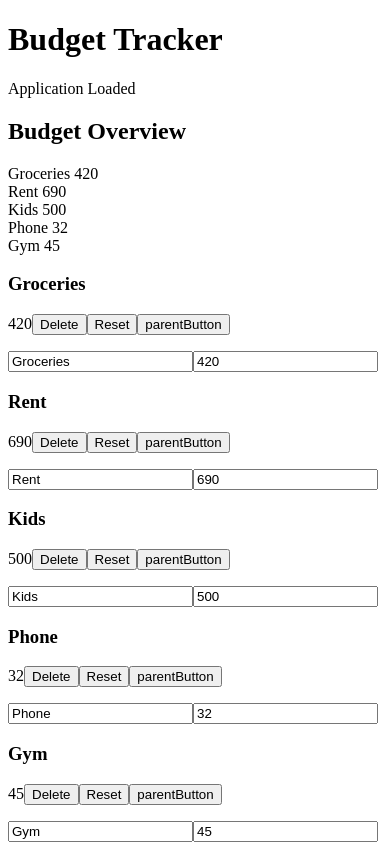
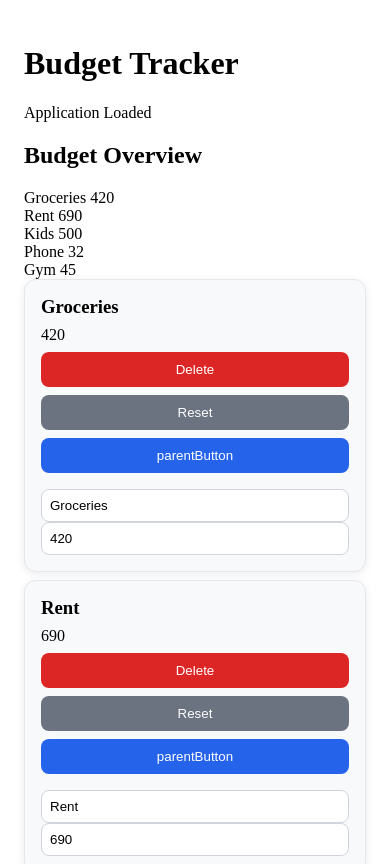
Before and after one commit to Biosaiber/app-budgetTracker, an Angular app: page / in a window 390 px wide. Shown: the top 864 px of the page. Built offline with nearby package versions, Linux system fonts and the light colour scheme.

Commit message:
style: add responsive layout and clean component styling

```diff
--- a/src/app/app.css
+++ b/src/app/app.css
@@ -0,0 +1,10 @@
+.main-container {
+  max-width: 768px;
+  margin: 0 auto;
+  padding: 16px;
+}
+.entries-grid {
+  display: grid;
+  grid-template-columns: repeat(auto-fit, minmax(250px, 1fr));
+  gap: 8px;
+}
--- a/src/app/app.html
+++ b/src/app/app.html
@@ -1,11 +1,14 @@
+<main class="main-container">
   <h1>Budget Tracker</h1>
   <p>{{status}}</p>
 
   <app-budget-overview [entries]="budgetEntries"></app-budget-overview>
 
-
+  <section class="entries-grid">
     @for (entry of budgetEntries; track entry.id) {
     <app-budget-entry [entry]="entry" (deleteEntry)="deleteEntry($event)">
       <button #projectedButton>Projected button</button>
     </app-budget-entry>
     }
+  </section>
+</main>
--- a/src/app/budget-entry-editor/budget-entry-editor.component.css
+++ b/src/app/budget-entry-editor/budget-entry-editor.component.css
@@ -0,0 +1,11 @@
+input {
+  width: 100%;
+  padding: 8px;
+  border: 1px solid #d1d5db;
+  border-radius: 8px;
+  box-sizing: border-box;
+}
+input:focus {
+  outline: none;
+  border-color: #2563eb;
+}
--- a/src/app/budget-entry/budget-entry.component.css
+++ b/src/app/budget-entry/budget-entry.component.css
@@ -0,0 +1,29 @@
+:host {
+  display: block;
+  background-color: #f8f9fa;
+  padding: 16px;
+  border: 1px solid #e5e7eb;
+  border-radius: 12px;
+  box-shadow: 0 2px 8px rgba(0, 0, 0, 0.08);
+}
+h3 {
+    margin: 0;
+}
+.entry-content {
+  display: flex;
+  flex-direction: column;
+  gap: 8px;
+}
+
+button.button-delete {
+  background-color: #dc2626;
+}
+button.button-delete:hover {
+  background-color: #b91c1c;
+}
+button.button-reset {
+  background-color: #6b7280;
+}
+button.button-reset:hover {
+  background-color: #4b5563;
+}
--- a/src/app/budget-entry/budget-entry.component.html
+++ b/src/app/budget-entry/budget-entry.component.html
@@ -1,9 +1,9 @@
 
-  <div>
+  <div class="entry-content">
     <h3>{{entry.description}}</h3>
     <span>{{entry.amount}}</span>
-    <button (click)="delete()">Delete</button>
-    <button (click)="resetEditor()">Reset</button>
+    <button class="button-delete" (click)="delete()">Delete</button>
+    <button class="button-reset" (click)="resetEditor()">Reset</button>
     <ng-content></ng-content>
   </div>
   <app-budget-entry-editor [entry]="entry"></app-budget-entry-editor>
--- a/src/app/budget-entry/budget-entry.component.ts
+++ b/src/app/budget-entry/budget-entry.component.ts
@@ -26,7 +26,6 @@ export class BudgetEntryComponent implements AfterContentInit {
   }
 
   ngAfterContentInit() {
-    console.log("ngAfterContentInit fired")
     this.extraButton.nativeElement.textContent = "parentButton"
   }
 }
--- a/src/styles.css
+++ b/src/styles.css
@@ -1 +1,13 @@
 /* You can add global styles to this file, and also import other style files */
+button {
+  padding: 10px 16px;
+  border: none;
+  border-radius: 8px;
+  background-color: #2563eb;
+  color: white;
+  cursor: pointer;
+  transition: background-color 0.2s ease;
+}
+button:hover {
+  background-color: #1d4ed8;
+}
```
Lines whose indentation alone changed are shown as unchanged.
